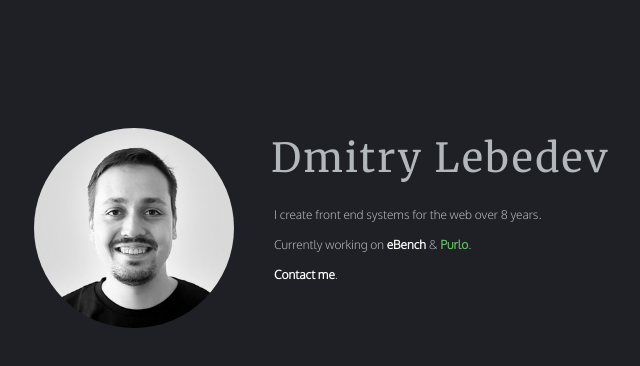
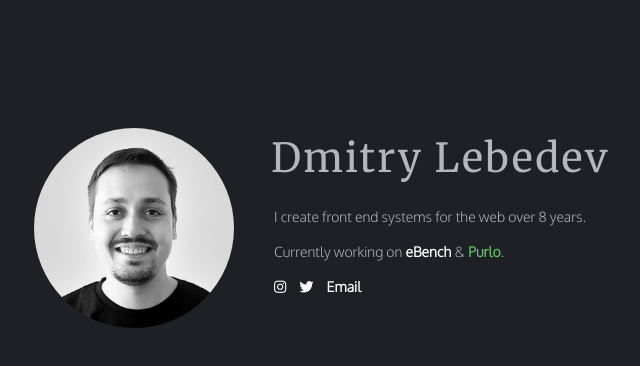
Before and after one commit to mityalebedev/dmitrylebedev.io, a website: page index.html in a window 1280 px wide. Shown: the whole page, without its empty margins (94-734 px from the left). Drawn offline with nearby package versions, Linux system fonts and the light colour scheme.

Commit message:
Update contacts

```diff
--- a/index.html
+++ b/index.html
@@ -2,8 +2,20 @@
 <html xmlns="http://www.w3.org/1999/xhtml">
   <head>
     <meta http-equiv="Content-Type" content="text/html; charset=utf-8" />
-    <meta name="copyright" content="Dmitry Lebedev 2013" />
+    <meta name="copyright" content="Dmitry Lebedev 2019" />
     <meta name="author" content="Dmitry Lebedev" />
+    <link
+      rel="stylesheet"
+      href="https://use.fontawesome.com/releases/v5.8.1/css/brands.css"
+      integrity="sha384-n9+6/aSqa9lBidZMRCQHTHKJscPq6NW4pCQBiMmHdUCvPN8ZOg2zJJTkC7WIezWv"
+      crossorigin="anonymous"
+    />
+    <link
+      rel="stylesheet"
+      href="https://use.fontawesome.com/releases/v5.8.1/css/fontawesome.css"
+      integrity="sha384-vd1e11sR28tEK9YANUtpIOdjGW14pS87bUBuOIoBILVWLFnS+MCX9T6MMf0VdPGq"
+      crossorigin="anonymous"
+    />
     <title>Dmitry Lebedev - Front-end developer</title>
     <meta
       name="viewport"
@@ -41,7 +53,23 @@
         <a class="purlo-link" href="http://purlo.com/" target="_blank">Purlo</a
         >.
       </p>
-      <p><a href="mailto:dmitry.lebedev@ebench.com">Contact me</a>.</p>
+      <ul class="social">
+        <li>
+          <a
+            href="https://www.instagram.com/origenesadamantius/"
+            target="_blank"
+            ><i class="fab fa-instagram"></i>
+          </a>
+        </li>
+        <li>
+          <a href="https://twitter.com/mityalebedev" target="_blank"
+            ><i class="fab fa-twitter"></i
+          ></a>
+        </li>
+        <li>
+          <a href="mailto:dmitry.lebedev@ebench.com">Email</a>
+        </li>
+      </ul>
     </div>
   </body>
 </html>
--- a/scss/styles.scss
+++ b/scss/styles.scss
@@ -7,7 +7,7 @@
 body {
   margin: 10%;
   background-color: #1e2025;
-  font: 12px/1.5 "Oxygen", Helvetica, Arial, sans-serif;
+  font: 14px/1.5 "Oxygen", Helvetica, Arial, sans-serif;
   color: #b2b6bd;
 }
 
@@ -51,6 +51,15 @@ a {
   }
 }
 
+.social {
+  padding: 0;
+  li {
+    display: inline-block;
+    list-style: none;
+    margin-right: 10px;
+  }
+}
+
 @media handheld, only screen and (max-width: 720px) {
   .avatar,
   .content {
```
Also changed, not shown: css/styles.css.
